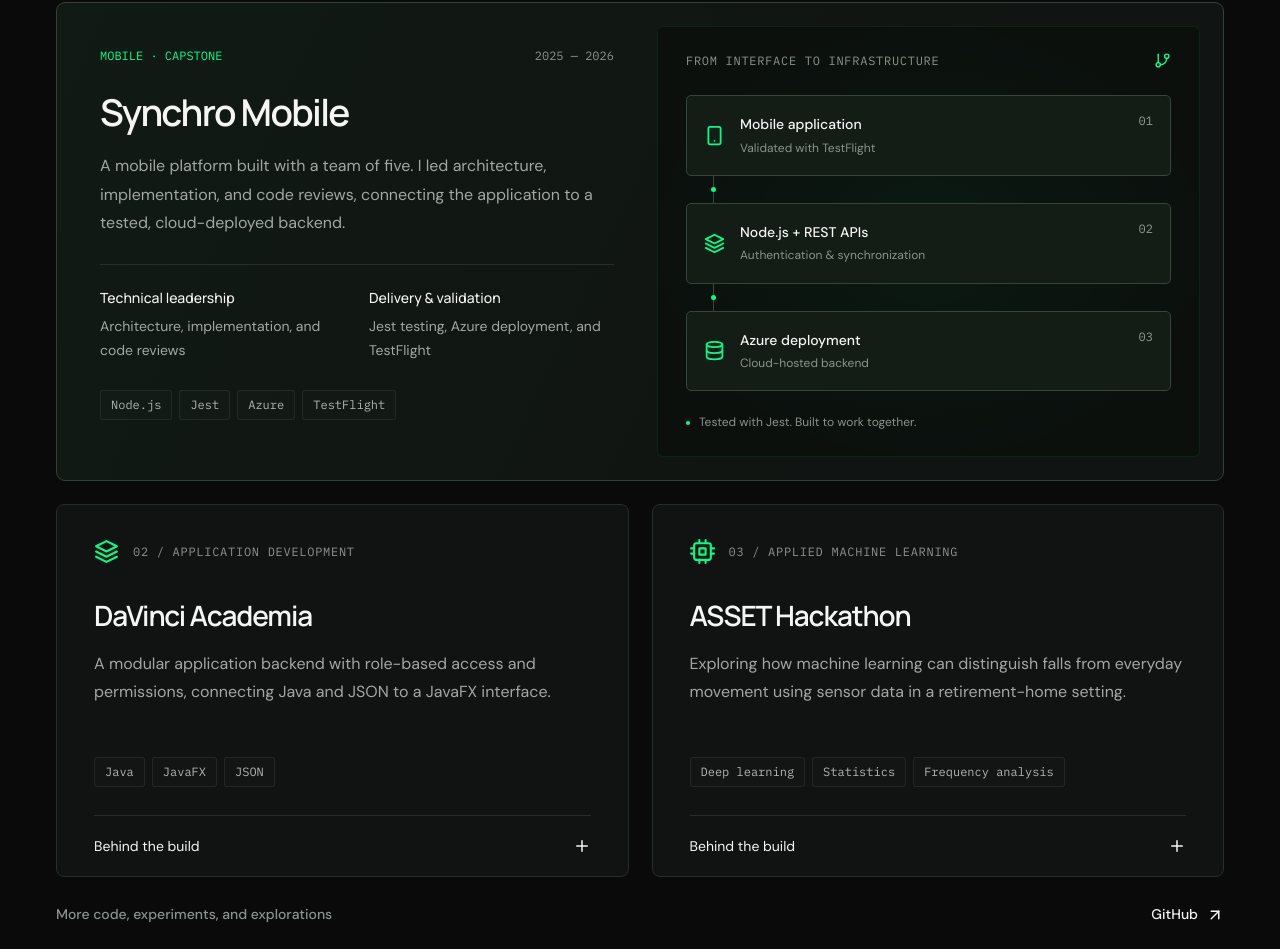
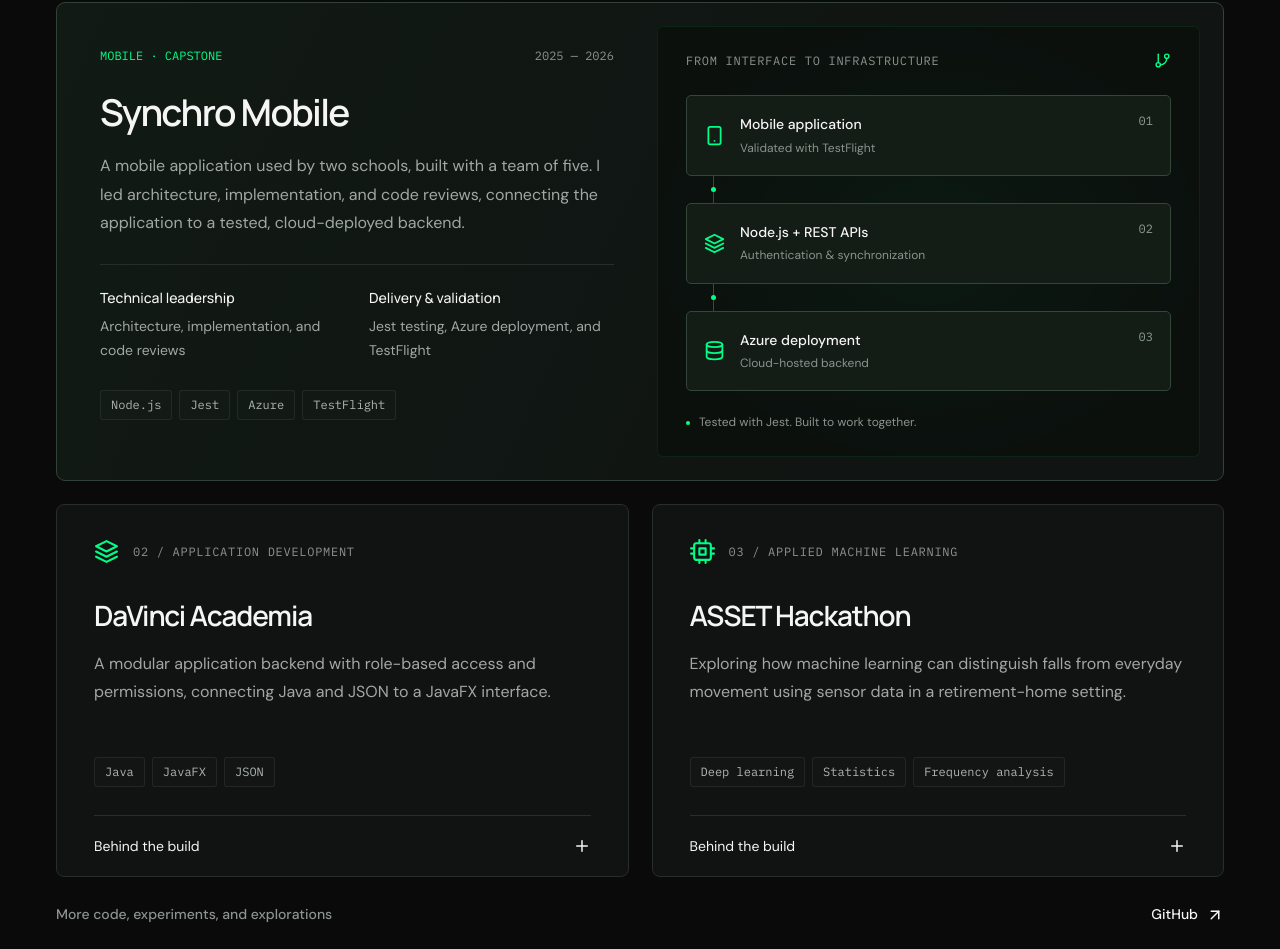
Before and after one commit to Shreklord/MyPortfolio, a React (Vite) app: page / in a window 1280 px wide. Shown: the part 2611-3560 px from the top of the page. Built offline with nearby package versions, Linux system fonts and the light colour scheme.

Commit message:
one word change

```diff
--- a/src/WorkContent.tsx
+++ b/src/WorkContent.tsx
@@ -9,7 +9,7 @@ function WorkContent() {
         <div className="project-featured-copy">
           <div className="project-meta"><span className="project-category">MOBILE · CAPSTONE</span><span>2025 — 2026</span></div>
           <h3>Synchro Mobile</h3>
-          <p className="project-description">A mobile platform built with a team of five. I led architecture, implementation, and code reviews, connecting the application to a tested, cloud-deployed backend.</p>
+          <p className="project-description">A mobile application used by two schools, built with a team of five. I led architecture, implementation, and code reviews, connecting the application to a tested, cloud-deployed backend.</p>
           <div className="project-outcomes"><div><h4>Technical leadership</h4><p>Architecture, implementation, and code reviews</p></div><div><h4>Delivery & validation</h4><p>Jest testing, Azure deployment, and TestFlight</p></div></div>
           <ul className="tags" aria-label="Synchro Mobile technologies"><li>Node.js</li><li>Jest</li><li>Azure</li><li>TestFlight</li></ul>
         </div>
```
